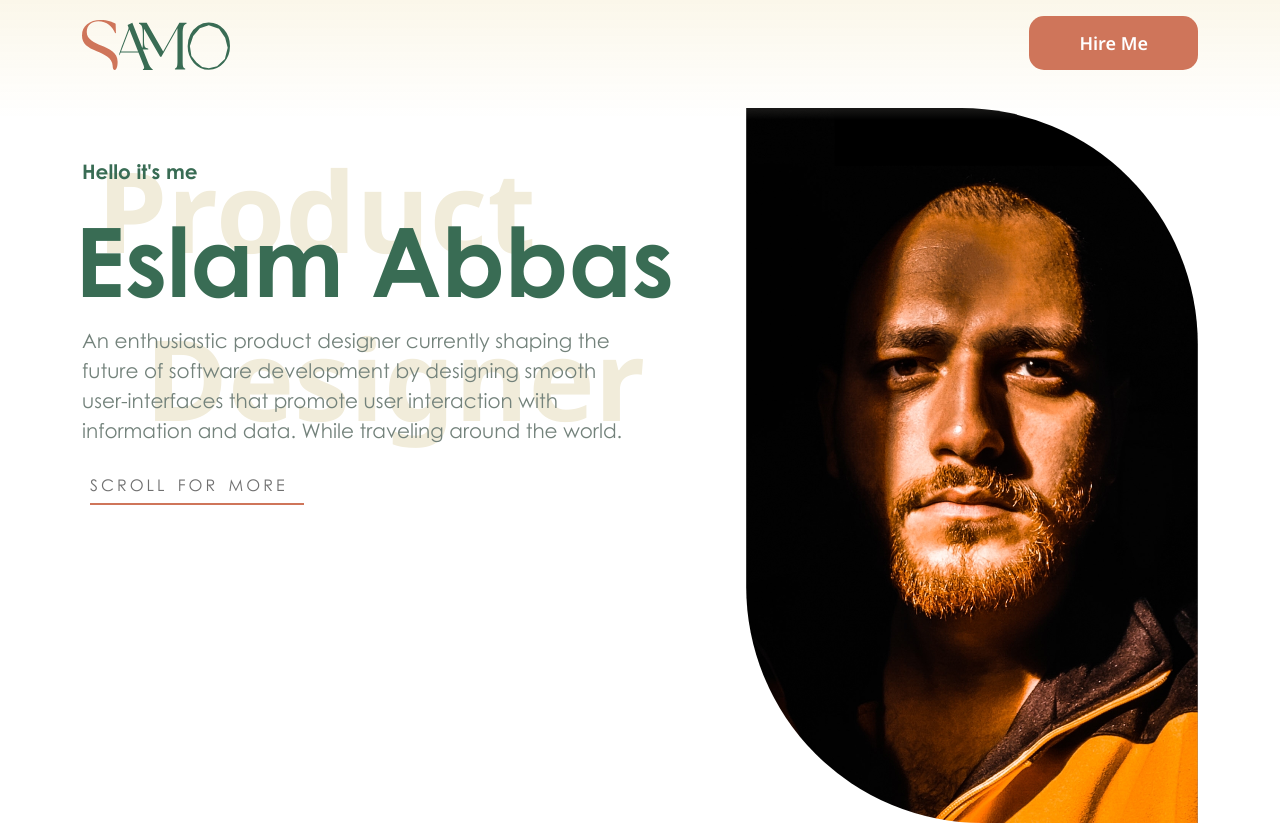
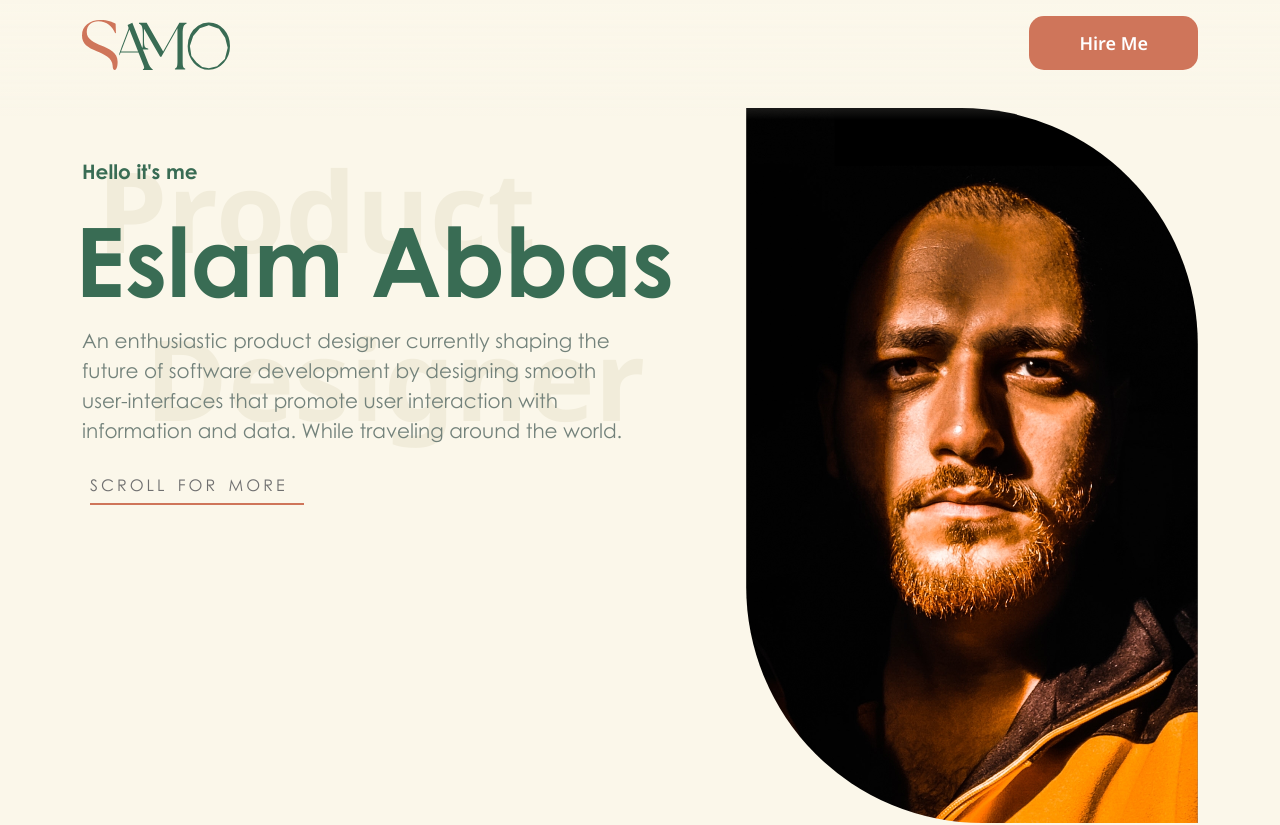
Before and after one commit to Hamza-Noah/Islam-Project, a React (Vite) app: page / in a window 1280 px wide. Shown: the top 825 px of the page. Built offline with nearby package versions, Linux system fonts and the light colour scheme.

Commit message:
edited the bg in the white theme

```diff
--- a/src/App.css
+++ b/src/App.css
@@ -1,13 +1,16 @@
-.template{
-    padding-top: 30px;
+.template {
+  padding-top: 30px;
 }
 
-.purple{
-    background-color: #171b29;
-
+.white {
+  background-color: #fbf7ea;
 }
 
-.dark{
-    padding-top: 30px;
-    background-color: #000000;
+.purple {
+  background-color: #171b29;
 }
+
+.dark {
+  padding-top: 30px;
+  background-color: #000000;
+}
```
